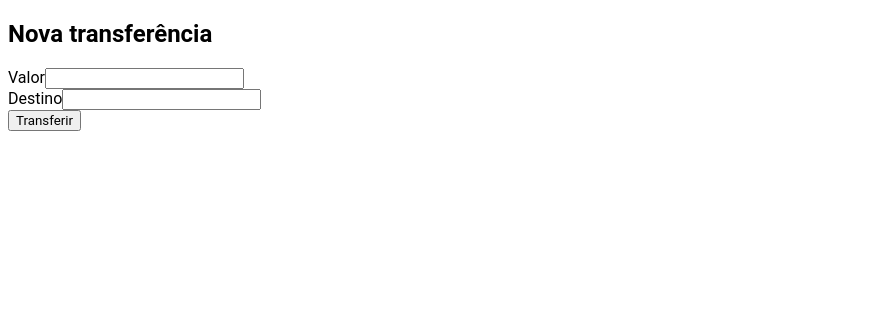
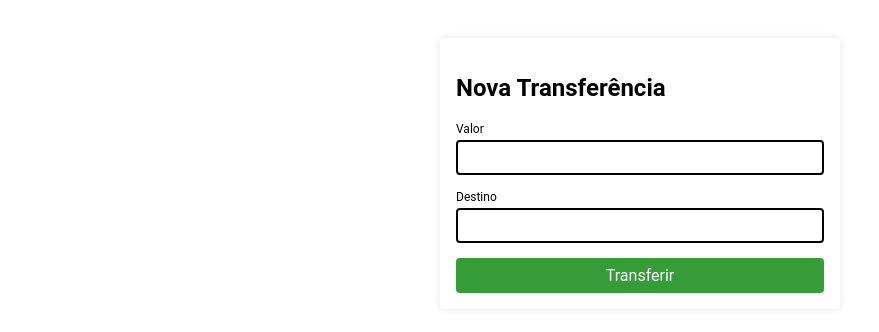
Before and after one commit to diegocantelli/AngularBasico, an Angular app in the folder ByteBank/: page / in a window 1280 px wide. Shown: the top 332 px of the page, without its empty margins (0-879 px from the left). Built offline with nearby package versions, Linux system fonts and the light colour scheme.

Commit message:
Adicionando estilo à aplicação

```diff
--- a/ByteBank/src/app/nova-transferencia/nova-transferencia.component.html
+++ b/ByteBank/src/app/nova-transferencia/nova-transferencia.component.html
@@ -1,14 +1,17 @@
-<form>
-    <h2>Nova transferência</h2>
-    <div>
-      <label for="valor">Valor</label>
-      <input id="valor" type="text">
-    </div>
+<section class="container">
+  <form class="formulario">
+      <h2 class="formulario__titulo">Nova transferência</h2>
+      <div class="form-field">
+        <label class="form-field__label" for="valor">Valor</label>
+        <input class="form-field__input" id="valor" type="text">
+      </div>
 
-    <div>
-      <label for="destino">Destino</label>
-      <input id="destino" type="text">
-    </div>
-
-    <button>Transferir</button>
-  </form>
+      <div class="form-field">
+        <label class="form-field__label" for="destino">Destino</label>
+        <input class="form-field__input" id="destino" type="text">
+      </div>
+      <div class="botao-wrapper">
+        <button class="botao">Transferir</button>
+      </div>
+    </form>
+</section>
--- a/ByteBank/src/app/nova-transferencia/nova-transferencia.component.scss
+++ b/ByteBank/src/app/nova-transferencia/nova-transferencia.component.scss
@@ -37,7 +37,7 @@
 }
 
 .botao {
-  background-color: var(--primary);
+  background-color: #369c38;
   color: white;
   display: block;
   flex: 1;
--- a/ByteBank/src/styles.scss
+++ b/ByteBank/src/styles.scss
@@ -1,6 +1,6 @@
 root {
   --primary: #369c38;
-  --secondary: #132A13;
+  --secondary: blue;
   --padding: 15px;
   --cinza : #405040;
   --cinza-claro: #dedede;
```
